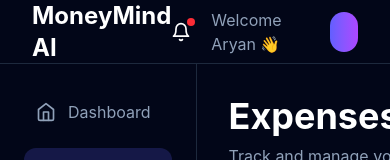
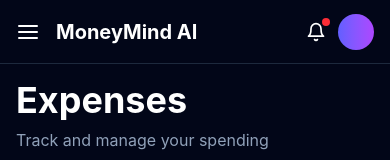
Before and after one commit to Aryank35/MoneyMindAi, a React (Vite) app in the folder client/: page /expenses in a window 390 px wide. Shown: the top 160 px of the page. Built offline with nearby package versions, Linux system fonts and the light colour scheme; no server answers.

Commit message:
Responsive page Layout logic added

```diff
--- a/client/src/components/layout/DashboardLayout.jsx
+++ b/client/src/components/layout/DashboardLayout.jsx
@@ -1,19 +1,86 @@
+import { useState } from "react";
 import Navbar from "./Navbar";
 import Sidebar from "./Sidebar";
 
 export default function DashboardLayout({
   children,
 }) {
+  const [isSidebarOpen, setIsSidebarOpen] =
+    useState(false);
+
   return (
     <div className="min-h-screen bg-slate-950">
-      <Navbar />
+      <Navbar
+        onMenuClick={() =>
+          setIsSidebarOpen(
+            !isSidebarOpen
+          )
+        }
+      />
 
       <div className="flex">
-        <Sidebar />
 
-        <main className="flex-1 p-8 text-white">
+        {/* Mobile Overlay */}
+        {isSidebarOpen && (
+          <div
+            className="
+              fixed
+              inset-0
+              bg-black/50
+              z-40
+              lg:hidden
+            "
+            onClick={() =>
+              setIsSidebarOpen(
+                false
+              )
+            }
+          />
+        )}
+
+        {/* Sidebar */}
+        <div
+          className={`
+            fixed
+            top-0
+            left-0
+            h-full
+            z-50
+            transform
+            transition-transform
+            duration-300
+            lg:translate-x-0
+            lg:static
+            ${isSidebarOpen
+              ? "translate-x-0"
+              : "-translate-x-full"
+            }
+          `}
+        >
+          <Sidebar
+            closeSidebar={() =>
+              setIsSidebarOpen(
+                false
+              )
+            }
+          />
+        </div>
+
+        {/* Main Content */}
+        <main
+          className="
+            flex-1
+            text-white
+            p-4
+            sm:p-6
+            lg:p-8
+            w-full
+            overflow-x-hidden
+          "
+        >
           {children}
         </main>
+
       </div>
     </div>
   );
--- a/client/src/components/layout/Navbar.jsx
+++ b/client/src/components/layout/Navbar.jsx
@@ -1,25 +1,38 @@
-import { FiBell } from "react-icons/fi";
+import { FiBell, FiMenu } from "react-icons/fi";
 
-export default function Navbar() {
+export default function Navbar({
+  onMenuClick,
+}) {
   return (
-    <header className="h-16 border-b border-slate-800 flex items-center justify-between px-8">
-      <h1 className="text-2xl font-bold text-white">
-        MoneyMind AI
-      </h1>
+    <header className="h-16 border-b border-slate-800 flex items-center justify-between px-4 lg:px-8 bg-slate-950 sticky top-0 z-40">
 
-      <div className="flex items-center gap-5">
+      <div className="flex items-center gap-4">
+        <button
+          onClick={onMenuClick}
+          className="lg:hidden text-white"
+        >
+          <FiMenu size={24} />
+        </button>
+
+        <h1 className="text-xl lg:text-2xl font-bold text-white">
+          MoneyMind AI
+        </h1>
+      </div>
+
+      <div className="flex items-center gap-3 lg:gap-5">
         <button className="relative text-white">
           <FiBell size={20} />
 
           <span className="absolute -top-1 -right-1 w-2 h-2 bg-red-500 rounded-full"></span>
         </button>
 
-        <span className="text-slate-400">
+        <span className="hidden md:block text-slate-400">
           Welcome Aryan 👋
         </span>
 
-        <div className="w-10 h-10 rounded-full bg-gradient-to-r from-indigo-500 to-purple-500"></div>
+        <div className="w-9 h-9 lg:w-10 lg:h-10 rounded-full bg-gradient-to-r from-indigo-500 to-purple-500"></div>
       </div>
+
     </header>
   );
 }
--- a/client/src/components/layout/Sidebar.jsx
+++ b/client/src/components/layout/Sidebar.jsx
@@ -1,30 +1,49 @@
 import { NavLink } from "react-router-dom";
 import { SIDEBAR_MENU } from "../../constants/sidebarMenu";
 
-export default function Sidebar() {
+export default function Sidebar({
+  closeSidebar,
+}) {
   return (
-    <aside className="w-[260px] min-h-[calc(100vh-64px)] border-r border-slate-800 p-6">
+    <aside
+      className="
+        w-[260px]
+        h-screen
+        bg-slate-950
+        border-r
+        border-slate-800
+        p-6
+      "
+    >
       <div className="space-y-3">
-        {SIDEBAR_MENU.map((item) => {
-          const Icon = item.icon;
+        {SIDEBAR_MENU.map(
+          (item) => {
+            const Icon =
+              item.icon;
 
             return (
               <NavLink
                 key={item.path}
                 to={item.path}
-              className={({ isActive }) =>
-                `flex items-center gap-3 p-3 rounded-xl transition ${
-                  isActive
+                onClick={
+                  closeSidebar
+                }
+                className={({
+                  isActive,
+                }) =>
+                  `flex items-center gap-3 p-3 rounded-xl transition ${isActive
                     ? "bg-indigo-500/20 text-white"
                     : "text-slate-400 hover:bg-slate-800 hover:text-white"
                   }`
                 }
               >
                 <Icon size={20} />
+
                 {item.label}
               </NavLink>
             );
-        })}
+          }
+        )}
       </div>
     </aside>
   );
```
Lines whose indentation alone changed are shown as unchanged.
